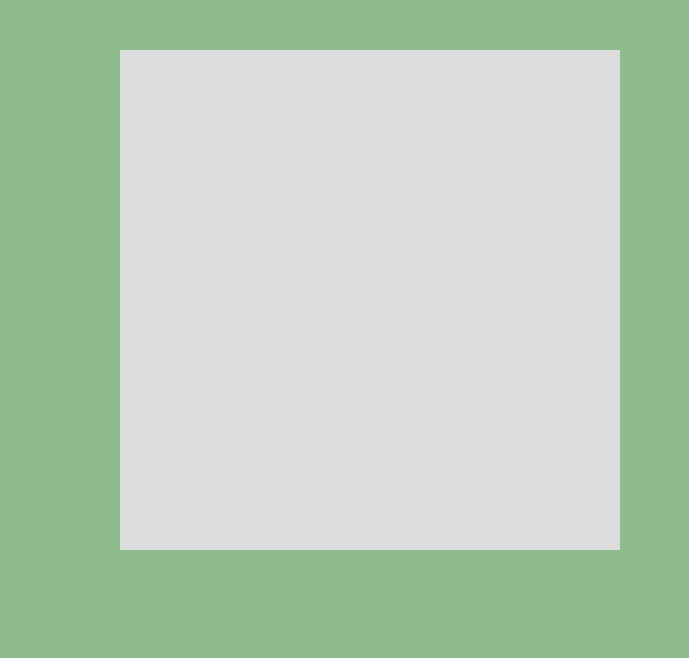
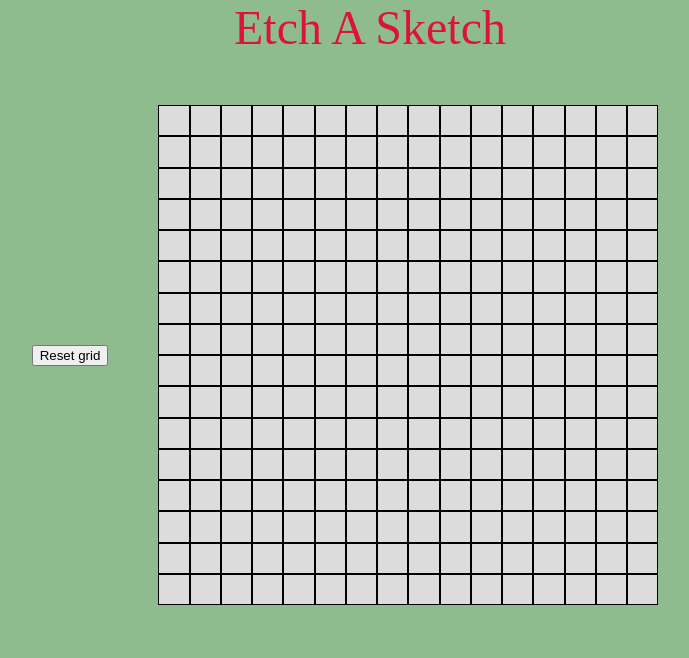
Before and after one commit to bbj26/Etch-a-Sketch, a plain HTML site: page index.html in a window 1280 px wide. Shown: the whole page, without its empty margins (270-959 px from the left). Drawn offline with Linux system fonts and the light colour scheme.

Commit message:
added reset grid button

```diff
--- a/css/styles.css
+++ b/css/styles.css
@@ -3,8 +3,14 @@ body {
     margin: 0px;
     background-color: darkseagreen;
     display: flex;
+    flex-direction: column;
     justify-content: center;
     align-items: center;
+}
+
+header {
+    font-size: 3em;
+    color: crimson;
 }
 
 #container {
@@ -20,3 +26,16 @@ body {
     --gridColor: "";
     background-color: var(--gridColor);
 }
+
+#sketchArea {
+    display: flex;
+    flex-direction: row;
+    justify-content: space-evenly;
+    align-items: center;
+}
+
+#colorSelector {
+    display: flex;
+    flex-direction: column;
+    align-items: center;
+}
--- a/index.html
+++ b/index.html
@@ -8,11 +8,18 @@
 </head>
 
 
-<body>
-      <div id="container">
+<body onload="createGrid(16)">
+    <header>Etch A Sketch</header>
 
-      </div>
-      <script src="js/script.js"></script>
+    <div id="sketchArea">
+        <div id="sketchSettings">
+            <button id="reset" type="reset">Reset grid</button>
+
+        </div>
+
+        <div id="container"></div>
+    </div>
+    <script src="js/script.js"></script>
 </body>
 
 
--- a/js/script.js
+++ b/js/script.js
@@ -1,6 +1,5 @@
 const divContainer = document.querySelector('#container');
-
-
+const resetBtn = document.querySelector('#reset');
 
 function createGrid(dim){
     let dimension = dim;
@@ -13,7 +12,16 @@ function createGrid(dim){
         gridCell.classList.add("cell");
         divContainer.appendChild(gridCell);
     }
+    colorCell();
+
+    resetBtn.addEventListener('click', function resetGrid() {
+        let cells = divContainer.querySelectorAll('.cell');
+        cells.forEach(element => {
+            element.style.setProperty('--gridColor', "white");
+        });
+    })
 }
+
 function colorCell(){
     divContainer.addEventListener('mouseover', (e) => {
         let color = randomColor();
```
